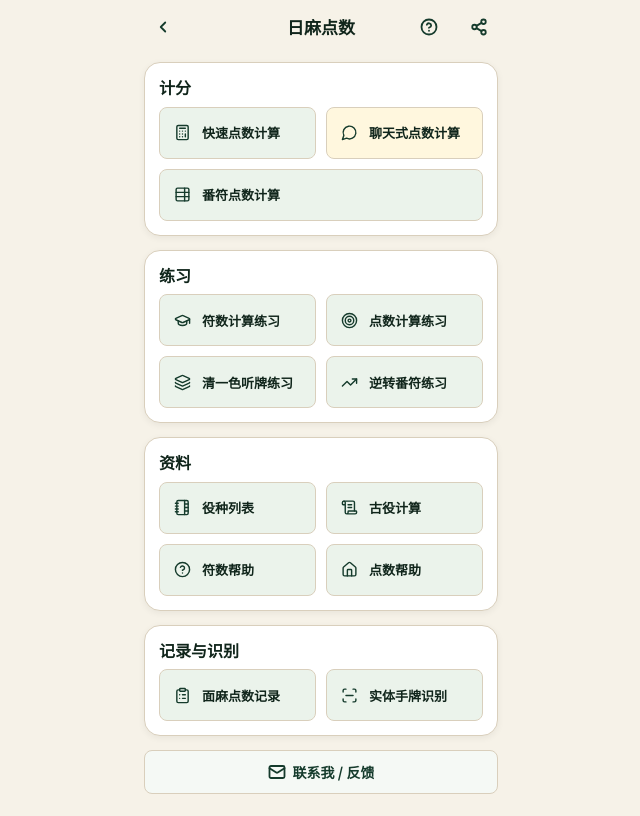
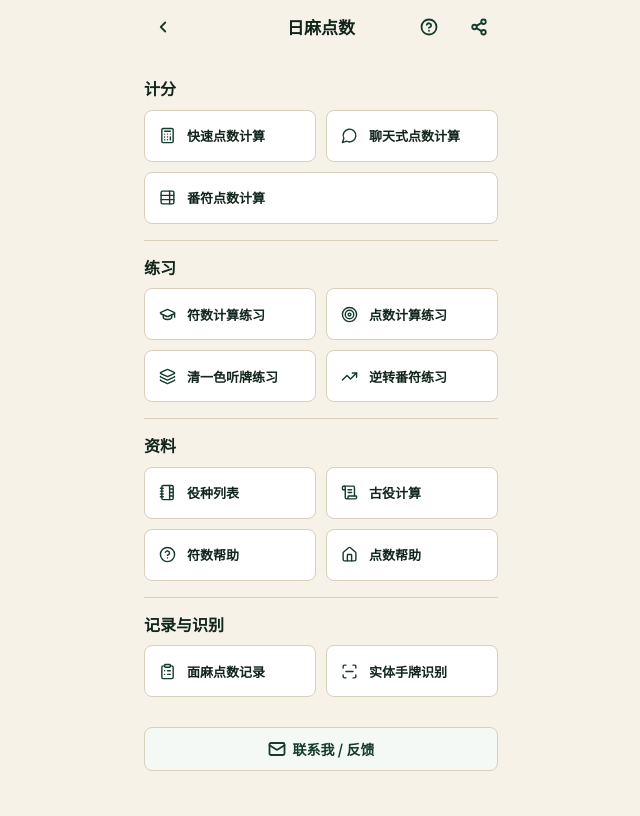
Before and after one commit to RiichiMahjongTools/riichi-scoring-toolkit, a React (Vite) app: page / in a window 1280 px wide. Shown: the whole page, without its empty margins (319-959 px from the left). Built offline with nearby package versions, Linux system fonts and the light colour scheme; what riichi-mahjong would draw is missing.

Commit message:
style: simplify home page sections

```diff
--- a/src/pages.css
+++ b/src/pages.css
@@ -40,8 +40,28 @@
   gap: 8px;
 }
 
+.mj-home-page {
+  gap: 0;
+}
+
+.mj-home-group.mj-section-card {
+  overflow: visible;
+  border: 0;
+  border-radius: 0;
+  background: transparent;
+  box-shadow: none;
+}
+
+.mj-home-group + .mj-home-group {
+  border-top: 1px solid var(--mj-line);
+}
+
 .mj-home-group .mj-section-card__header {
-  padding-bottom: 8px;
+  padding: 16px 0 10px;
+}
+
+.mj-home-group .mj-section-card__body {
+  padding: 0 0 16px;
 }
 
 .mj-home-entry-grid {
@@ -56,6 +76,7 @@
 }
 
 .mj-contact-button {
+  margin-top: 14px;
   border-color: var(--mj-line);
   background: color-mix(in srgb, var(--mj-green-soft) 28%, var(--mj-surface));
 }
@@ -94,6 +115,7 @@
 .mj-home-entry-grid .mj-feature-card--compact {
   gap: 8px;
   padding: 10px;
+  background: var(--mj-surface);
 }
 
 .mj-home-entry-grid .mj-feature-card--compact .mj-feature-card__content strong {
--- a/src/pages/HomePage.tsx
+++ b/src/pages/HomePage.tsx
@@ -11,7 +11,7 @@ export function HomePage({ navigate }: PageProps) {
   const [contactOpen, setContactOpen] = useState(() => window.location.hash.includes('contact=1'));
 
   return (
-    <div className="mj-page-stack">
+    <div className="mj-page-stack mj-home-page">
       {GROUPS.map((group) => (
         <SectionCard key={group} className="mj-home-group" title={group}>
           <div className="mj-home-entry-grid">
```
